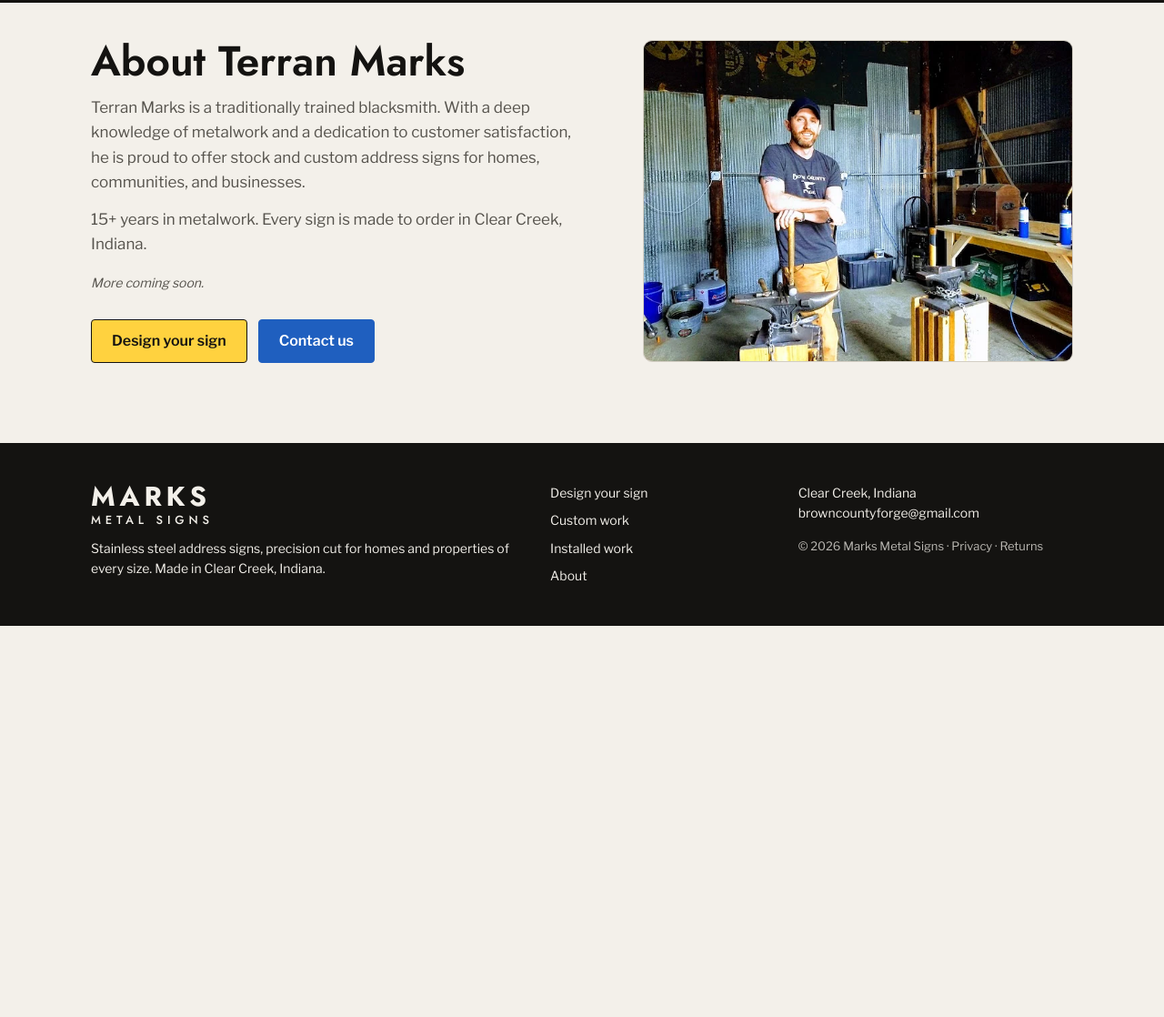
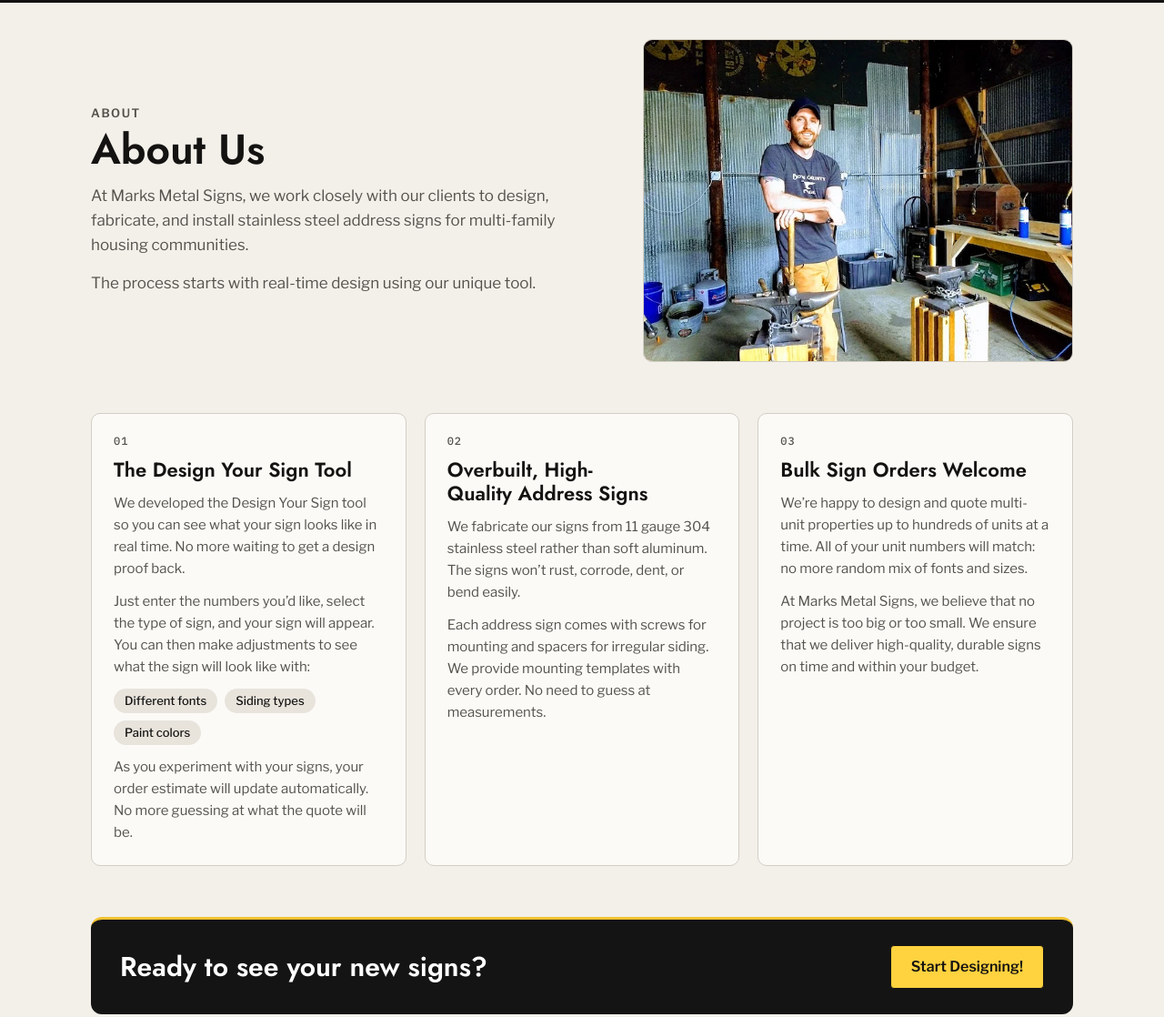
Before and after one commit to tylerstephenwoodward-beep/bcf-website-team, a plain HTML site: page site/about.html in a window 1280 px wide. Shown: the part 65-1183 px from the top of the page at 91% size. Before the commit the page ends 800 px from the top, so only its background shows below. Drawn offline with nearby package versions, Linux system fonts and the light colour scheme.

Commit message:
Website update 2026-11-17

```diff
--- a/site/about.html
+++ b/site/about.html
@@ -4,48 +4,82 @@
 <meta charset="utf-8">
 <meta name="viewport" content="width=device-width, initial-scale=1, viewport-fit=cover">
 <title>About · Marks Metal Signs</title>
-<meta name="description" content="About Terran Marks and Marks Metal Signs: stainless steel address signs, made to order in Clear Creek, Indiana.">
+<meta name="description" content="Marks Metal Signs designs, fabricates and installs stainless steel address signs for multi-family housing communities, with a real-time Design Your Sign tool.">
 <link rel="icon" href="/assets/img/mms-icon.svg" type="image/svg+xml">
 <link rel="preconnect" href="https://fonts.googleapis.com">
 <link rel="preconnect" href="https://fonts.gstatic.com" crossorigin>
 <link rel="stylesheet" href="https://fonts.googleapis.com/css2?family=IBM+Plex+Mono:wght@400;500&family=Jost:wght@500;600;700&family=Libre+Franklin:wght@400;500;600&display=swap">
-<link rel="stylesheet" href="/assets/css/site.css?v=20261111b">
+<link rel="stylesheet" href="/assets/css/site.css?v=20261117a">
 <style>
 /* The About page. */
 .about-page { padding-block: 40px 88px; }
 .intro { display: grid; grid-template-columns: minmax(0, 6fr) minmax(0, 5fr); gap: 40px; align-items: center; }
-.intro h1 { font-size: clamp(32px, 4.2vw, 46px); }
-.intro .lead { margin-top: 14px; font-size: 17px; line-height: 1.6; color: var(--ink-muted); max-width: 540px; }
-.intro .more { margin-top: 18px; font-size: 14px; color: var(--ink-muted); font-style: italic; }
+.intro h1 { font-size: clamp(32px, 4.2vw, 46px); margin-top: 8px; }
+.lead { margin-top: 14px; font-size: 17px; line-height: 1.6; color: var(--ink-muted); max-width: 560px; }
 .intro figure { margin: 0; }
 .intro figure img { width: 100%; height: auto; aspect-ratio: 4 / 3; object-fit: cover; border-radius: 10px; border: 1px solid var(--hairline); }
-.cta { margin-top: 28px; display: flex; gap: 12px; flex-wrap: wrap; }
-.btn.blue { background: var(--link); border-color: var(--link); color: #fff; }
-.btn.blue:hover { background: var(--link-hover); border-color: var(--link-hover); }
-@media (max-width: 880px) { .intro { grid-template-columns: 1fr; gap: 24px; } .intro figure { order: -1; } }
+
+.points { margin-top: 56px; display: grid; grid-template-columns: repeat(3, minmax(0, 1fr)); gap: 20px; }
+.points .panel { display: flex; flex-direction: column; gap: 12px; }
+.points .num { font: 500 12px/1 'IBM Plex Mono', monospace; letter-spacing: .08em; color: var(--ink-muted); }
+.points h2 { font-size: 22px; line-height: 1.2; }
+.points p { font-size: 15px; line-height: 1.6; color: var(--ink-muted); }
+.points ul { list-style: none; padding: 0; margin: 0; display: flex; gap: 8px; flex-wrap: wrap; }
+.points li { padding: 7px 12px; border-radius: 999px; background: var(--bone-100); font: 500 13px/1 var(--body); }
+
+.closer { margin-top: 56px; display: flex; align-items: center; justify-content: space-between; gap: 20px; flex-wrap: wrap;
+  padding: 28px 32px; border-radius: 12px; background: #141414; border-top: 3px solid var(--yellow, #f2c230); }
+.closer h2 { font-size: clamp(22px, 2.6vw, 30px); color: #fff; }
+
+@media (max-width: 980px) { .points { grid-template-columns: 1fr; } }
+@media (max-width: 880px) { .intro { grid-template-columns: 1fr; gap: 24px; } .intro figure { order: -1; } .closer { padding: 24px; } }
 </style>
 </head>
 <body>
 <header data-nav></header>
 <main class="wrap about-page">
-  <section class="intro" aria-label="About Terran Marks">
+  <section class="intro" aria-label="About us">
     <div>
-      <h1 data-w="about.title">About Terran Marks</h1>
-      <p class="lead" data-w="about.text">Terran Marks is a traditionally trained blacksmith. With a deep knowledge of metalwork and a dedication to customer satisfaction, he is proud to offer stock and custom address signs for homes, communities, and businesses.</p>
-      <p class="lead">15+ years in metalwork. Every sign is made to order in Clear Creek, Indiana.</p>
-      <p class="more">More coming soon.</p>
-      <div class="cta">
-        <a class="btn lg" href="/design">Design your sign</a>
-        <a class="btn lg blue" href="/custom">Contact us</a>
-      </div>
+      <p class="eyebrow">About</p>
+      <h1 data-w="about.title">About Us</h1>
+      <p class="lead" data-w="about.text">At Marks Metal Signs, we work closely with our clients to design, fabricate, and install stainless steel address signs for multi-family housing communities.</p>
+      <p class="lead" data-w="about.text2">The process starts with real-time design using our unique tool.</p>
     </div>
     <figure>
-      <img src="/assets/img/terran.webp" alt="Terran Marks in his blacksmith shop, leaning on a hammer at the anvil" width="640" height="480">
+      <img src="/assets/img/terran.webp" alt="Terran Marks in his shop, leaning on a hammer at the anvil" width="640" height="480">
     </figure>
+  </section>
+
+  <section class="points" aria-label="What we offer">
+    <article class="panel">
+      <span class="num">01</span>
+      <h2>The Design Your Sign Tool</h2>
+      <p>We developed the Design Your Sign tool so you can see what your sign looks like in real time. No more waiting to get a design proof back.</p>
+      <p>Just enter the numbers you’d like, select the type of sign, and your sign will appear. You can then make adjustments to see what the sign will look like with:</p>
+      <ul><li>Different fonts</li><li>Siding types</li><li>Paint colors</li></ul>
+      <p>As you experiment with your signs, your order estimate will update automatically. No more guessing at what the quote will be.</p>
+    </article>
+    <article class="panel">
+      <span class="num">02</span>
+      <h2>Overbuilt, High-Quality Address Signs</h2>
+      <p>We fabricate our signs from 11 gauge 304 stainless steel rather than soft aluminum. The signs won’t rust, corrode, dent, or bend easily.</p>
+      <p>Each address sign comes with screws for mounting and spacers for irregular siding. We provide mounting templates with every order. No need to guess at measurements.</p>
+    </article>
+    <article class="panel">
+      <span class="num">03</span>
+      <h2>Bulk Sign Orders Welcome</h2>
+      <p>We’re happy to design and quote multi-unit properties up to hundreds of units at a time. All of your unit numbers will match: no more random mix of fonts and sizes.</p>
+      <p>At Marks Metal Signs, we believe that no project is too big or too small. We ensure that we deliver high-quality, durable signs on time and within your budget.</p>
+    </article>
+  </section>
+
+  <section class="closer" aria-label="Start designing">
+    <h2>Ready to see your new signs?</h2>
+    <a class="btn lg" href="/design">Start Designing!</a>
   </section>
 </main>
 <footer data-footer></footer>
-<script src="/assets/js/layout.js?v=20261111b"></script>
-<script src="/words.js?v=20261111b"></script>
+<script src="/assets/js/layout.js?v=20261117a"></script>
+<script src="/words.js?v=20261117a"></script>
 </body>
 </html>
--- a/site/words.js
+++ b/site/words.js
@@ -27,8 +27,9 @@ window.BCF_WORDS = {
   "home.weather1.text": "Stainless steel holds up to rain and keeps its finish for years.",
   "home.weather2.title": "All-Weather",
   "home.weather2.text": "Snow, salt and sun. No paint or sealant to fail.",
-  "about.title": "About Terran Marks",
-  "about.text": "Terran Marks is a traditionally trained blacksmith. With a deep knowledge of metalwork and a dedication to customer satisfaction, he is proud to offer stock and custom address signs for homes, communities, and businesses.",
+  "about.title": "About Us",
+  "about.text": "At Marks Metal Signs, we work closely with our clients to design, fabricate, and install stainless steel address signs for multi-family housing communities.",
+  "about.text2": "The process starts with real-time design using our unique tool.",
   "home.custom.title": "Custom Work",
   "home.custom.text": "Property entrances, logos in steel and one-of-a-kind pieces.",
   "home.cue": "Click the sign to design yours",
```
Also changed, not shown: site/custom.html (+5 -5 lines), site/design.html (+9 -9 lines), site/index.html (+8 -8 lines), site/privacy.html (+2 -2 lines), site/quote-sent.html (+2 -2 lines), site/returns.html (+2 -2 lines), site/snap.html (+3 -3 lines), site/work.html (+4 -3 lines), site/assets/img/install-5015.webp (added).
